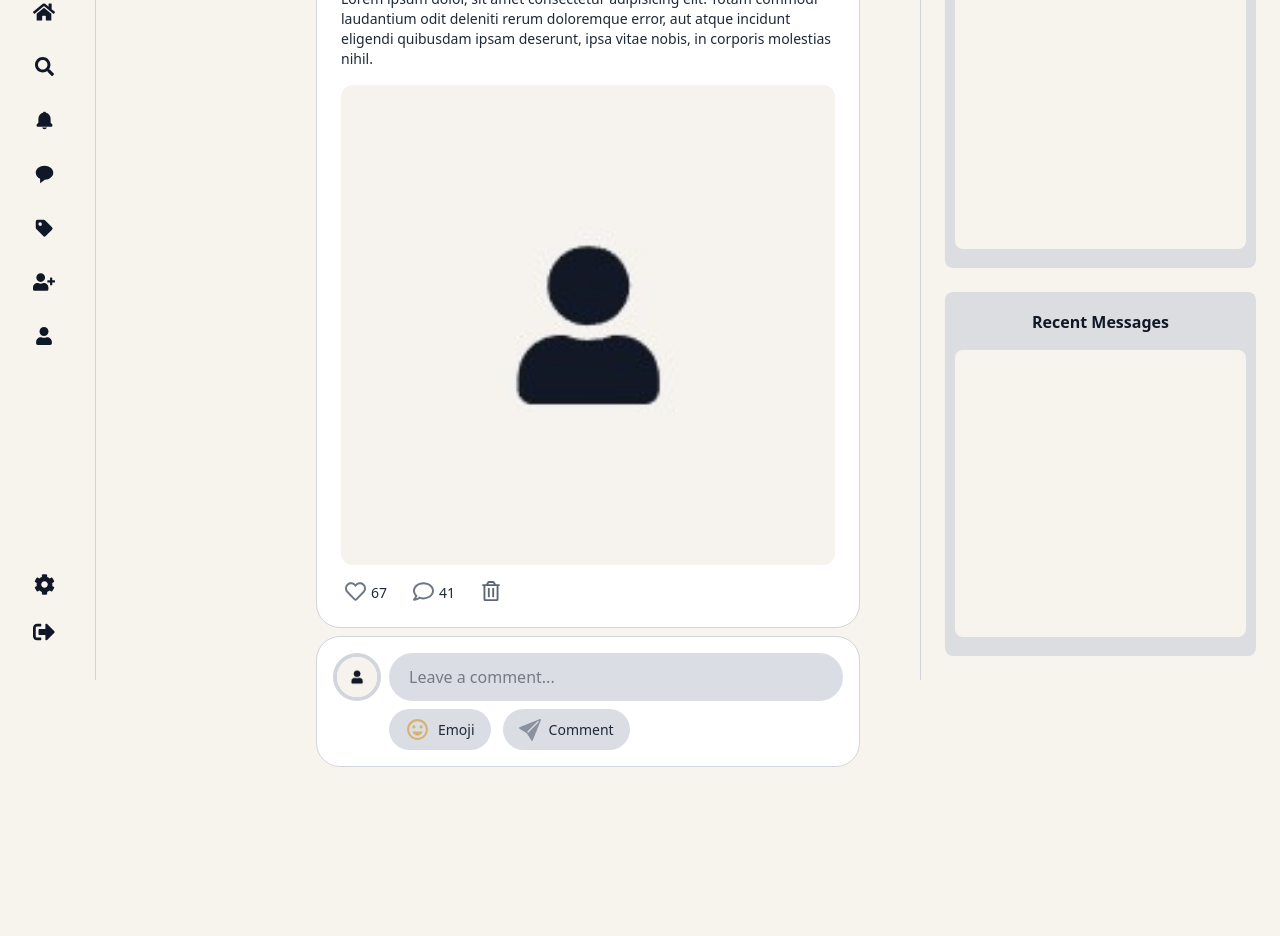
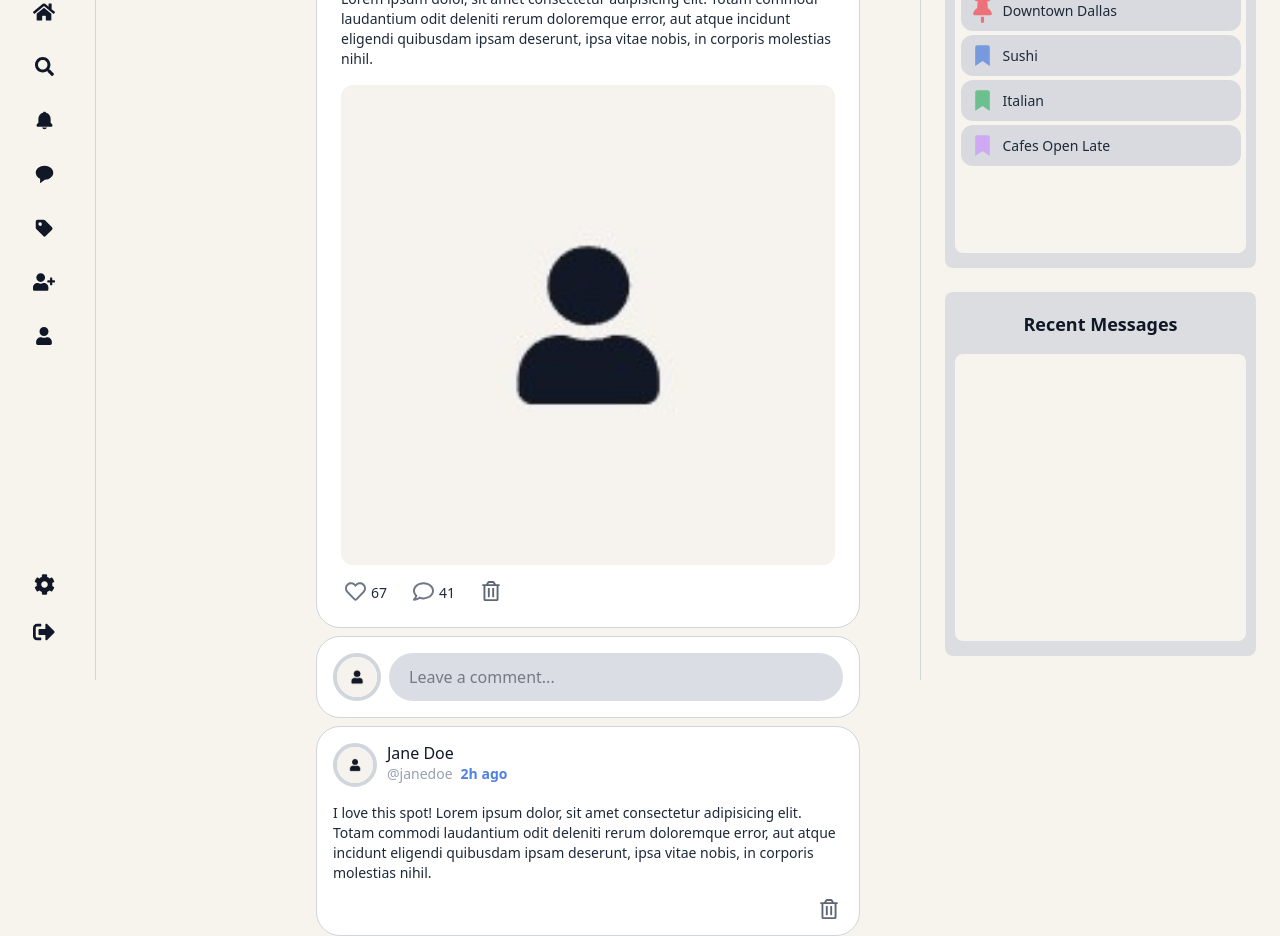
Before and after one commit to sanspandey45/bite-social-app, a Next.js app: page /post/1 in a window 1280 px wide. Shown: the part 120-1056 px from the top of the page. Before the commit the page ends 887 px from the top, so only its background shows below. Built offline with nearby package versions, Linux system fonts and the light colour scheme; no server answers; sample sign-in values are in the browser's storage.

Commit message:
added more ui to home page, like saved lists on right side bar

```diff
--- a/src/app/(protected)/post/[postId]/page.tsx
+++ b/src/app/(protected)/post/[postId]/page.tsx
@@ -3,6 +3,7 @@ import Link from "next/link";
 import React from "react";
 import { FaRegTrashAlt, FaRegComment, FaRegHeart } from "react-icons/fa";
 import CommentInput from '@/components/comment/CommentInput'
+import Comments from "@/components/comment/Comments";
 
 export default function PostViewPage() {
   return (
@@ -70,6 +71,9 @@ export default function PostViewPage() {
 
       {/* comment input */}
       <CommentInput/>
+
+      {/* comments */}
+      <Comments/>
       </>
   )
 }
--- a/src/components/comment/CommentInput.jsx
+++ b/src/components/comment/CommentInput.jsx
@@ -1,10 +1,15 @@
+"use client";
+
 import Image from "next/image";
-import React from "react";
+import { useState } from "react";
+import React from "react"
 import { BsSendFill } from "react-icons/bs";
 import { IoMdPhotos } from "react-icons/io";
 import { MdOutlineEmojiEmotions } from "react-icons/md";
 
 export default function CommentInput() {
+  const [isExpanded, setIsExpanded] = useState(false);
+
   return (
     <div className="bg-white p-4 rounded-3xl border border-gray-300 mt-2">
       <div className="flex gap-2">
@@ -16,16 +21,22 @@ export default function CommentInput() {
             className="object-cover rounded-full border-4 border-gray-300 hover:border-blue-primary/60 cursor-pointer"
           />
         </div>
+
         {/* every feature that post area has */}
         <div className="flex-1 group">
           {/* text bubble area where user's can write, initially only this is visible until user clicks */}
-            <input
-                type="text"
-                placeholder="Leave a comment..."
-                className="flex bg-gray-300/80 w-full p-3 pl-5 pr-5 rounded-3xl outline-none"
-            />
+          <input
+            type="text"
+            placeholder="Leave a comment..."
+            onFocus={() => setIsExpanded(true)}
+            onBlur={() => setIsExpanded(false)}
+            className={`flex w-full p-3 pl-5 pr-5 rounded-3xl outline-none transition-colors ${
+              isExpanded ? 'bg-gray-400/50' : 'bg-gray-300/80'
+            }`}
+          />
 
           {/* Any buttons in the post area */}
+          {isExpanded && (
           <div className="mt-2 flex gap-3">
             {" "}
             {/* Emoji button */}
@@ -39,6 +50,7 @@ export default function CommentInput() {
               <span className="text-sm text-gray-800"> Comment </span>
             </button>
           </div>
+          )}
         </div>
       </div>
     </div>
--- /dev/null
+++ b/src/components/comment/Comments.tsx
@@ -0,0 +1,50 @@
+import Image from "next/image";
+import React from "react";
+import { FaRegTrashAlt } from "react-icons/fa";
+
+export default function Comments() {
+  return (
+    <div className="bg-white p-4 rounded-3xl border border-gray-300 mt-2">
+      {" "}
+      {/* uploaded comment box */}
+      <div className="flex gap-2.5 items-center">
+        <div className="relative w-11 h-11 group">
+          {" "}
+          {/* profile picture */}
+          <Image
+            src="/images/profile.jpg"
+            fill
+            alt="profile-pic"
+            className="object-cover rounded-full border-4 border-gray-300 shrink-0 hover:border-blue-primary/60 cursor-pointer"
+          />
+        </div>
+        <div>
+          <p className="-mt-1 -mb-1">Jane Doe</p>
+          <div>
+            <span className="mr-2 text-sm font-normal text-gray-400">
+              {" "}
+              {/* username */} @janedoe
+            </span>
+            <span className="text-blue-primary text-sm font-semibold">
+              2h ago
+            </span>
+          </div>
+        </div>
+      </div>
+      <p className="py-4 text-gray-800 text-sm">
+        {" "}
+        {/* commment */} I love this spot! Lorem ipsum dolor, sit amet consectetur adipisicing
+        elit. Totam commodi laudantium odit deleniti rerum doloremque error, aut
+        atque incidunt eligendi quibusdam ipsam deserunt, ipsa vitae nobis, in
+        corporis molestias nihil.
+      </p>
+
+      <div className="mx-1 flex gap-6.5 flex justify-end">
+        {/* delete button */}
+        <button className="text-gray-600/90 cursor-pointer flex item-center gap-1 hover:text-gray-800">
+          <FaRegTrashAlt size={20} />
+        </button>
+      </div>
+    </div>
+  );
+}
--- a/src/components/general/RightSidebar.tsx
+++ b/src/components/general/RightSidebar.tsx
@@ -1,5 +1,9 @@
 // components/Sidebar.tsx (or wherever you put it)
 "use client";
+
+import { BiSolidBookmark } from "react-icons/bi";
+import { FaThumbtack } from "react-icons/fa6";
+import { SiThumbtack } from "react-icons/si";
 
 // Note: we need client side features like collapsable menu, active link highlighting, etc.
 
@@ -12,16 +16,39 @@ export default function RightSidebar() {
 
     // bg option: bg-teal-100/50
     <aside className="hidden lg:flex fixed right-0 top-0 h-screen lg:w-[360px] 2xl:w-[400px] bg-beige flex-col p-6 gap-6 border-l border-gray-300">
-      {/* map block white part*/}
-      <div className="relative bg-gray-300/70 rounded-lg p-2.5 h-1/2">
-        <h3 className="text-center text-gray-900 font-semibold mt-2">Saved Lists</h3>
+      {/* map block*/}
+      <div className="bg-gray-300/70 rounded-lg p-2.5 h-1/2">
+        <h3 className="text-center text-gray-900 text-lg font-semibold mt-2">
+          Saved Spots
+        </h3>
         {/* map itself */}
-        <div className="fixed-center bg-beige rounded-lg h-5/6 mt-4"> </div>
+        <div className="fixed-center bg-beige rounded-lg h-5/6 mt-4 flex p-5 items-center flex-col">
+          <div>
+            <button className="text-red-500/60 w-70 hover:text-red-500/85 flex items-center bg-gray-300/80 hover:bg-gray-300 px-2.25 py-2 gap-2 m-1 rounded-xl cursor-pointer">
+              <FaThumbtack size={25} />
+              <span className="text-sm text-gray-800"> Downtown Dallas </span>
+            </button>
+            <button className="text-blue-primary/70 w-70 hover:text-blue-primary flex items-center bg-gray-300/80 hover:bg-gray-300 px-2.25 py-2 gap-2 m-1 rounded-xl cursor-pointer">
+              <BiSolidBookmark size={25} />
+              <span className="text-sm text-gray-800"> Sushi </span>
+            </button>
+            <button className="text-green-600/50 w-70 hover:text-green-600/80 flex items-center bg-gray-300/80 hover:bg-gray-300 px-2.25  py-2 gap-2 m-1 rounded-xl cursor-pointer">
+              <BiSolidBookmark size={25} />
+              <span className="text-sm text-gray-800"> Italian </span>
+            </button>
+            <button className="text-purple-400/50 w-70 hover:text-purple-400/85 flex items-center bg-gray-300/80 hover:bg-gray-300 px-2.25  py-2 gap-2 m-1 rounded-xl cursor-pointer">
+              <BiSolidBookmark size={25} />
+              <span className="text-sm text-gray-800"> Cafes Open Late </span>
+            </button>
+          </div>
+        </div>
       </div>
 
       {/* messges display */}
-      <div className="relative bg-gray-300/70 rounded-lg p-2.5 h-1/2">
-        <h3 className="text-center text-gray-900 font-semibold  mt-2">Recent Messages</h3>
+      <div className="bg-gray-300/70 rounded-lg p-2.5 h-1/2">
+        <h3 className="text-center text-gray-900 text-lg font-semibold mt-2">
+          Recent Messages
+        </h3>
         {/* messages list */}
         <div className="fixed-center bg-beige rounded-lg h-5/6 mt-4"> </div>
       </div>
--- a/src/components/post/CreatePostInput.tsx
+++ b/src/components/post/CreatePostInput.tsx
@@ -5,12 +5,15 @@ import React from "react";
 import { BsSendFill } from "react-icons/bs";
 import { IoMdPhotos } from "react-icons/io";
 import { MdOutlineEmojiEmotions } from "react-icons/md";
+import { useState } from "react";
 
 export default function CreatePostInput() {
+  const [isPosting, setIsPosting] = useState(false);
+
   return (
     <div className="bg-white p-4 rounded-3xl border border-gray-300">
       <div className="flex gap-2">
-        <div className="relative w-13 h-13 shrink-0 cursor-pointer">
+        <div className="relative w-15 h-15 shrink-0 cursor-pointer">
           <Image
             src="/images/profile.jpg"
             fill
@@ -23,7 +26,11 @@ export default function CreatePostInput() {
           {/* text bubble area where user's can write, initially only this is visible until user clicks */}
           <textarea
             placeholder="Post a new review..."
-            className="bg-gray-300/80 w-full p-1 pt-3 pl-5 pr-5 rounded-full outline-none resize-none"
+            onFocus={() => setIsPosting(true)}
+            onBlur={() => setIsPosting(false)}
+            className={`w-full pt-3 pl-5 pr-5 rounded-full outline-none resize-none ${
+              isPosting ? 'bg-gray-400/50' : 'bg-gray-300/80'
+            }`}
           />
           {/* Any buttons in the post area */}
           <div className="mt-2 flex gap-3">
--- a/src/components/post/Post.tsx
+++ b/src/components/post/Post.tsx
@@ -35,35 +35,43 @@ export default function Post() {
           </div>
         </div>
       </div>
-      <Link href="/post/......"> {/* will link to user's profile when clicking on their post */}
-        <p className="py-4 text-gray-800 text-sm"> {/* caption */}
+      <Link href="/post/......">
         {" "}
-          Lorem ipsum dolor, sit amet consectetur adipisicing elit. Totam
-          commodi laudantium odit deleniti rerum doloremque error, aut atque
-          incidunt eligendi quibusdam ipsam deserunt, ipsa vitae nobis, in
-          corporis molestias nihil.
+        {/* will link to user's profile when clicking on their post */}
+        <p className="py-4 text-gray-800 text-sm">
+          {" "}
+          {/* caption */} Lorem ipsum dolor, sit amet consectetur adipisicing
+          elit. Totam commodi laudantium odit deleniti rerum doloremque error,
+          aut atque incidunt eligendi quibusdam ipsam deserunt, ipsa vitae
+          nobis, in corporis molestias nihil.
         </p>
         <div className="relative w-full h-80 sm:h-100 md:h-120">
-            <Image src="/images/profile.jpg" alt="profile-pic" fill className="object-cover rounded-xl"/>
+          <Image
+            src="/images/profile.jpg"
+            alt="profile-pic"
+            fill
+            className="object-cover rounded-xl"
+          />
         </div>
       </Link>
-
-      <div className="mt-4 mx-1 flex gap-6.5">
+      <div className="mt-4 mx-1 flex justify-between">
+        <div className="flex gap-6.5 ">
           {/* like button */}
           <button className="text-gray-600/80 cursor-pointer flex item-center gap-1.25 hover:text-gray-800">
-            <FaRegHeart size={21}/>
+            <FaRegHeart size={21} />
             <span className="text-sm text-gray-800 mt-0.5">67</span>
           </button>
           {/* comment button */}
           <Link href="/post/......">
             <button className="text-gray-600/80 cursor-pointer flex item-center gap-1.25 hover:text-gray-800">
-              <FaRegComment size={21}/>
+              <FaRegComment size={21} />
               <span className="text-sm text-gray-800 mt-0.5">41</span>
             </button>
           </Link>
+        </div>
         {/* delete button */}
         <button className="text-gray-600/90 cursor-pointer flex item-center hover:text-gray-800">
-            <FaRegTrashAlt size={20}/>
+          <FaRegTrashAlt size={20} />
         </button>
       </div>
     </div>
```
Lines whose indentation alone changed are shown as unchanged.
